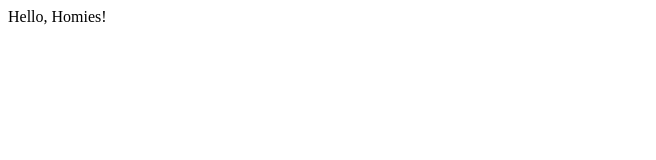
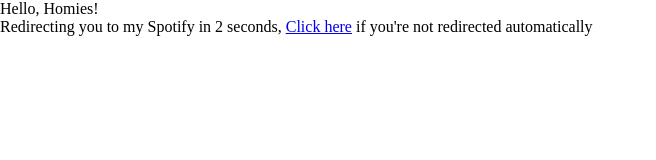
Before and after one commit to D-coder/hello-world, a plain HTML site: page index.html in a window 1280 px wide. Shown: the whole page, without its empty margins (0-656 px from the left). Drawn offline with Linux system fonts and the light colour scheme.

Commit message:
Updated HTML for BONUS marks

```diff
--- a/index.html
+++ b/index.html
@@ -3,10 +3,12 @@
 <head>
     <meta charset="UTF-8">
     <meta name="viewport" content="width=device-width, initial-scale=1.0">
-    <title>My GIT is having some issues</title>
+    <meta http-equiv="refresh" content="2; URL=https://open.spotify.com/artist/1mvQlDcynLoQgCke2knvpN?si=Rlv1RKnfSCuVuky2FAi7Xw" />
+    <title>Jus basic Git Stuff</title>
 </head>
-<body>
-    Hello, Homies!
-
+<body style="margin: 0 auto;">
+    Hello, Homies!<br>
+    Redirecting you to my Spotify in 2 seconds,
+    <a href="https://open.spotify.com/artist/1mvQlDcynLoQgCke2knvpN?si=Rlv1RKnfSCuVuky2FAi7Xw">Click here</a> if you're not redirected automatically
 </body>
 </html>
```
